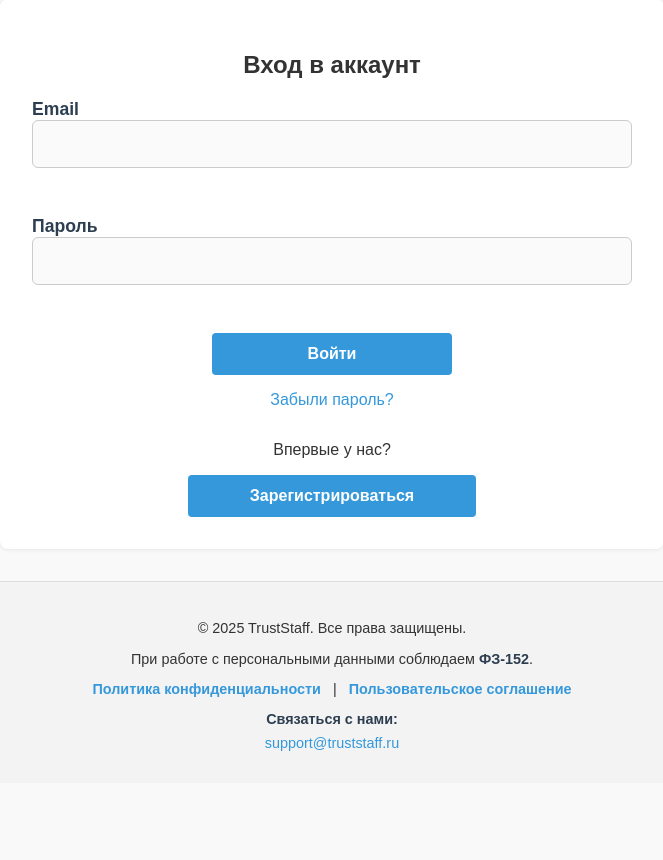
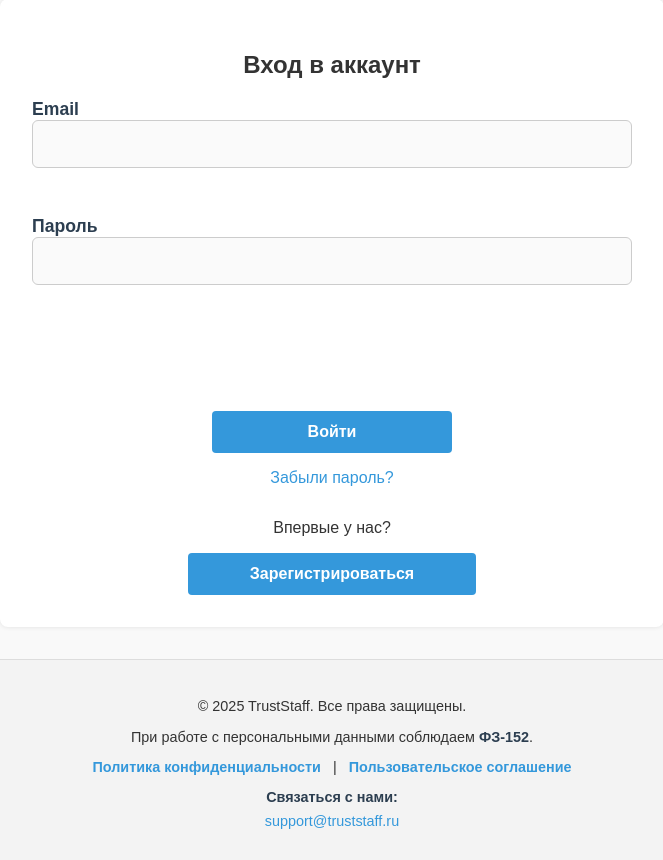
Before and after one commit to Pop228822/truststaff, a FastAPI app: page /login in a window 1280 px wide. Shown: the part 223-1083 px from the top of the page, without its empty margins (308-971 px from the left). Before the commit the page ends 974 px from the top, so only its background shows below. Run offline with FastAPI, Linux system fonts and the light colour scheme; data comes from the database, SQL or seed files in the repository; some libraries are stand-ins or nearby versions.

Commit message:
Fix captcha

```diff
--- a/static/style.css
+++ b/static/style.css
@@ -542,3 +542,12 @@ button.reject {
 .text-error {
     color: #e74c3c;
 }
+
+.g-recaptcha {
+    min-height: 78px !important;
+    min-width: 300px !important;
+    display: block !important;
+    z-index: 10 !important;
+    background: none !important;
+    overflow: visible !important;
+}
```
